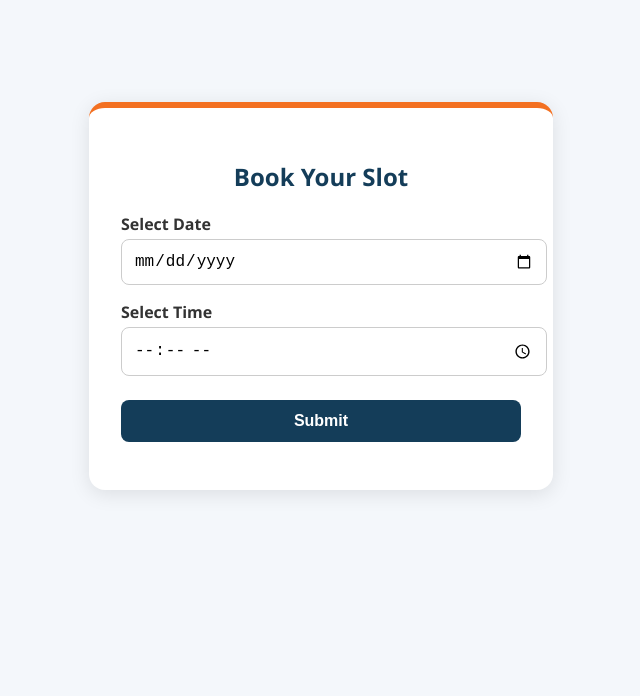
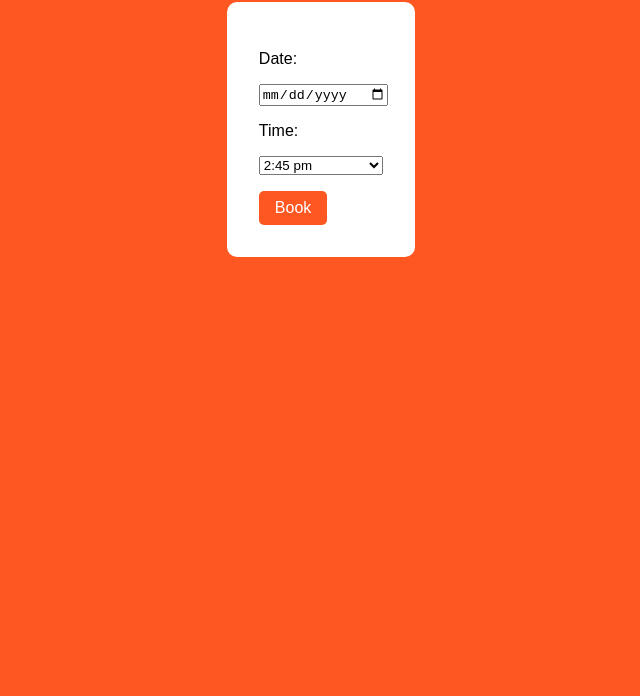
Before and after one commit to neerajru22/scheduler, a plain HTML site: page index.html in a window 1280 px wide. Shown: the part 104-800 px from the top of the page, without its empty margins (319-959 px from the left). Drawn offline with Linux system fonts and the light colour scheme.

Commit message:
Update index.html

```diff
--- a/index.html
+++ b/index.html
@@ -3,123 +3,88 @@
 <head>
   <meta charset="UTF-8" />
   <meta name="viewport" content="width=device-width, initial-scale=1.0"/>
-  <title>Vipany Booking</title>
+  <title>Book a Meeting</title>
   <style>
     body {
-      font-family: 'Segoe UI', sans-serif;
-      background-color: #f4f7fb;
+      font-family: Arial, sans-serif;
+      background: #ff5722;
+      color: white;
+      display: flex;
+      flex-direction: column;
+      align-items: center;
       margin: 0;
-      padding: 0;
-      display: flex;
-      justify-content: center;
-      align-items: center;
-      height: 100vh;
+      padding: 2rem;
     }
-    .form-container {
-      background-color: white;
-      border-radius: 16px;
-      box-shadow: 0 4px 20px rgba(0,0,0,0.1);
+    h1 { margin-bottom: 1rem; }
+    .form {
+      background: white;
+      color: black;
       padding: 2rem;
-      width: 90%;
+      border-radius: 10px;
       max-width: 400px;
-      border-top: 6px solid #F37021; /* Vipany Orange */
     }
-    h2 {
-      text-align: center;
-      color: #143d59; /* Vipany Dark Blue */
-    }
-    label {
+    label, select, input {
       display: block;
-      margin: 1rem 0 0.25rem;
-      font-weight: 600;
-      color: #333;
-    }
-    input[type="date"],
-    input[type="time"],
-    button {
+      margin: 1rem 0;
       width: 100%;
-      padding: 0.75rem;
-      border-radius: 8px;
-      border: 1px solid #ccc;
-      font-size: 1rem;
     }
     button {
-      background-color: #143d59;
+      background-color: #ff5722;
       color: white;
+      padding: 0.5rem 1rem;
       border: none;
-      margin-top: 1.5rem;
+      font-size: 16px;
+      border-radius: 5px;
       cursor: pointer;
-      font-weight: bold;
-    }
-    button:hover {
-      background-color: #0e2e46;
-    }
-    .message {
-      text-align: center;
-      margin-top: 1rem;
-      font-size: 0.95rem;
     }
   </style>
 </head>
 <body>
-  <div class="form-container">
-    <h2>Book Your Slot</h2>
-    <form id="bookingForm">
-      <label for="date">Select Date</label>
+  <h1>Schedule a Meeting</h1>
+  <div class="form">
+    <label>Date:
       <input type="date" id="date" required />
-
-      <label for="time">Select Time</label>
-      <input type="time" id="time" required />
-
-      <button type="submit">Submit</button>
-      <p class="message" id="responseMessage"></p>
-    </form>
+    </label>
+    <label>Time:
+      <select id="time">
+        <option>2:45 pm</option>
+        <option>3:00 pm</option>
+        <option>3:15 pm</option>
+        <option>3:30 pm</option>
+        <option>3:45 pm</option>
+        <option>4:00 pm</option>
+        <option>4:15 pm</option>
+      </select>
+    </label>
+    <button onclick="submitForm()">Book</button>
   </div>
 
   <script>
-    const scriptURL = 'https://script.google.com/macros/s/AKfycbyxKnnHU4mL8pp2ZurFwootF-rg1OQasH3xrphYO2jCRSaYDjD-hh4ugD2Ge6IxXonZ/exec';
-    const form = document.getElementById('bookingForm');
-    const message = document.getElementById('responseMessage');
+    async function submitForm() {
+      const params = new URLSearchParams(window.location.search);
+      const client = params.get("client") || "Unknown";
+      const date = document.getElementById("date").value;
+      const time = document.getElementById("time").value;
 
-    // Get client name from URL
-    const urlParams = new URLSearchParams(window.location.search);
-    const client = urlParams.get('client') || 'Unknown';
+      if (!date || !time) {
+        alert("Please select both date and time.");
+        return;
+      }
 
-    form.addEventListener('submit', async (e) => {
-      e.preventDefault();
-      message.textContent = "Submitting...";
+      const response = await fetch("https://script.google.com/macros/s/AKfycby9d4mZAT7ucg2ZDeOvtIlr-gXUuwA-NA1J32L7dl098SOymjCik0NSexj-QhGz27FD/exec", {
+        method: "POST",
+        body: JSON.stringify({ client, date, time }),
+        headers: { "Content-Type": "application/json" }
+      });
 
-      const date = document.getElementById('date').value;
-      const time = document.getElementById('time').value;
-
-      const payload = {
-        client: client,
-        date: date,
-        time: time
-      };
-
-      try {
-        const res = await fetch(scriptURL, {
-          method: 'POST',
-          body: JSON.stringify(payload),
-          headers: {
-            'Content-Type': 'application/json'
-          }
-        });
-
-        const result = await res.json();
-        if (result.status === 'success') {
-          message.style.color = 'green';
-          message.textContent = "Booking confirmed!";
-          form.reset();
-        } else {
-          throw new Error(result.message || 'Unknown error');
-        }
-      } catch (err) {
-        message.style.color = 'red';
-        message.textContent = "Error: " + err.message;
+      if (response.ok) {
+        alert("Booking confirmed!");
+        document.getElementById("date").value = "";
+        document.getElementById("time").selectedIndex = 0;
+      } else {
+        alert("Something went wrong. Please try again.");
       }
-    });
+    }
   </script>
 </body>
 </html>
```
